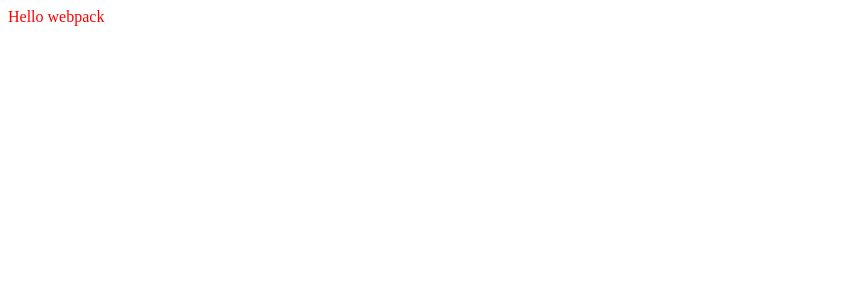
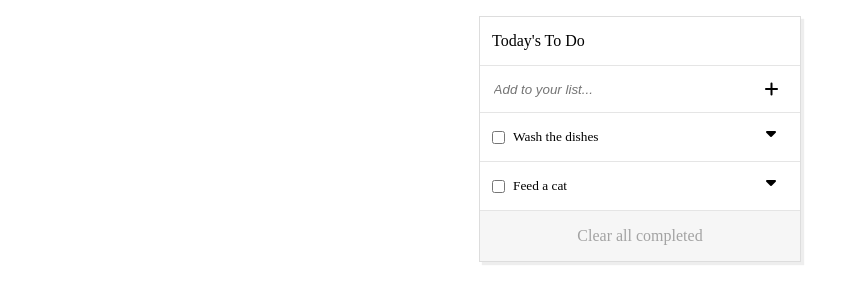
Before and after one commit to NataliaPoletaeva/To-do-list, a website built with webpack: page src/index.html in a window 1280 px wide. Shown: the whole page, without its empty margins (0-859 px from the left). Built offline with nearby package versions, Linux system fonts and the light colour scheme.

Commit message:
Add mark-up and basic styling

```diff
--- a/src/index.html
+++ b/src/index.html
@@ -5,11 +5,22 @@
     <meta charset="UTF-8">
     <meta http-equiv="X-UA-Compatible" content="IE=edge">
     <meta name="viewport" content="width=device-width, initial-scale=1.0">
-    <title>Document</title>
+    <link rel="stylesheet" href="style.css">
+    <title>To Do List</title>
+    <script src="https://kit.fontawesome.com/06b79e0009.js" crossorigin="anonymous"></script>
 </head>
 
 <body>
-
+    <div class="list-container">
+        <h1>Today's To Do</h1>
+        <form>
+            <input class="add" placeholder="Add to your list...">
+            <i class="fas fa-plus"></i>
+        </form>
+        <ul class="todo-list" data-list></ul>
+        <button class="clear" type="button">Clear all completed</button>
+    </div>
+    <script src="./src/index.js" type="module"></script>
 </body>
 
 </html>
--- a/src/index.js
+++ b/src/index.js
@@ -1,14 +1,32 @@
-import _ from 'lodash';
 import './style.css';
 
-function component() {
-  const element = document.createElement('div');
+const todoList = document.querySelector('[data-list]');
 
-  // Lodash, now imported by this script
-  element.innerHTML = _.join(['Hello', 'webpack'], ' ');
-  element.classList.add('hello');
+let localTodo = [
+  {
+    description: 'Feed a cat',
+    completed: false,
+    id: '2',
+  },
+  {
+    description: 'Wash the dishes',
+    completed: false,
+    id: '1',
+  }
+];
 
-  return element;
+function render() {
+  localTodo.sort((a, b) => a.id - b.id);
+  localTodo.forEach((todo) => {
+    const taskElement = document.createElement('li');
+    taskElement.setAttribute('id', todo.id);
+    taskElement.classList.add('task-description');
+    taskElement.innerHTML = `<input class="to-do-item" type="checkbox">
+    <textarea>${todo.description}</textarea>
+    <i class="fas fa-caret-down"></i>
+    `;
+    todoList.appendChild(taskElement);
+  })
 }
 
-document.body.appendChild(component());
+render();
--- a/src/style.css
+++ b/src/style.css
@@ -1,3 +1,94 @@
-.hello {
-  color: red;
+* {
+  margin: 0;
+  padding: 0;
 }
+
+ul {
+  list-style: none;
+}
+
+.list-container {
+  width: 25%;
+  margin: 1rem auto;
+  border: 1px solid #ddd;
+  box-shadow: 3px 3px 1px #eee;
+}
+
+h1 {
+  text-align: left;
+  font-size: 1rem;
+  font-weight: normal;
+  line-height: 1.5rem;
+  padding: 0.75rem;
+  border-bottom: 1px solid #e5e5e5;
+}
+
+form {
+  display: flex;
+  justify-content: space-between;
+  align-items: center;
+  line-height: 1.5rem;
+  padding: 0.85rem;
+  border-bottom: 1px solid #e5e5e5;
+}
+
+form > input {
+  width: 70%;
+}
+
+.add {
+  border: none;
+}
+
+.add::placeholder {
+  font-style: italic;
+}
+
+.fa-plus {
+  padding: 0.1rem 0.5rem;
+  cursor: pointer;
+}
+
+li {
+  display: flex;
+  justify-content: space-between;
+  align-items: center;
+  padding: 0 0.75rem;
+  border-bottom: 1px solid #e5e5e5;
+  gap: 0.5rem;
+}
+
+textarea {
+  width: 90%;
+  border: none;
+  resize: none;
+  font-family: inherit;
+  padding: 1rem 0 0;
+}
+
+input:focus,
+textarea:focus {
+  border: none;
+  outline: none;
+}
+
+.fa-caret-down {
+  width: 1.5rem;
+  height: 1.5rem;
+  cursor: pointer;
+}
+
+.clear {
+  all: unset;
+  width: 100%;
+  margin: 0 auto;
+  text-align: center;
+  padding: 1rem 0;
+  color: #a3a3a3;
+  background-color: #f6f6f6;
+  cursor: pointer;
+}
+
+[type=checkbox] {
+  cursor: pointer;
+}
```
Also changed, not shown: dist/bundle.js, dist/index.html, package.json (line endings or trailing spaces).
